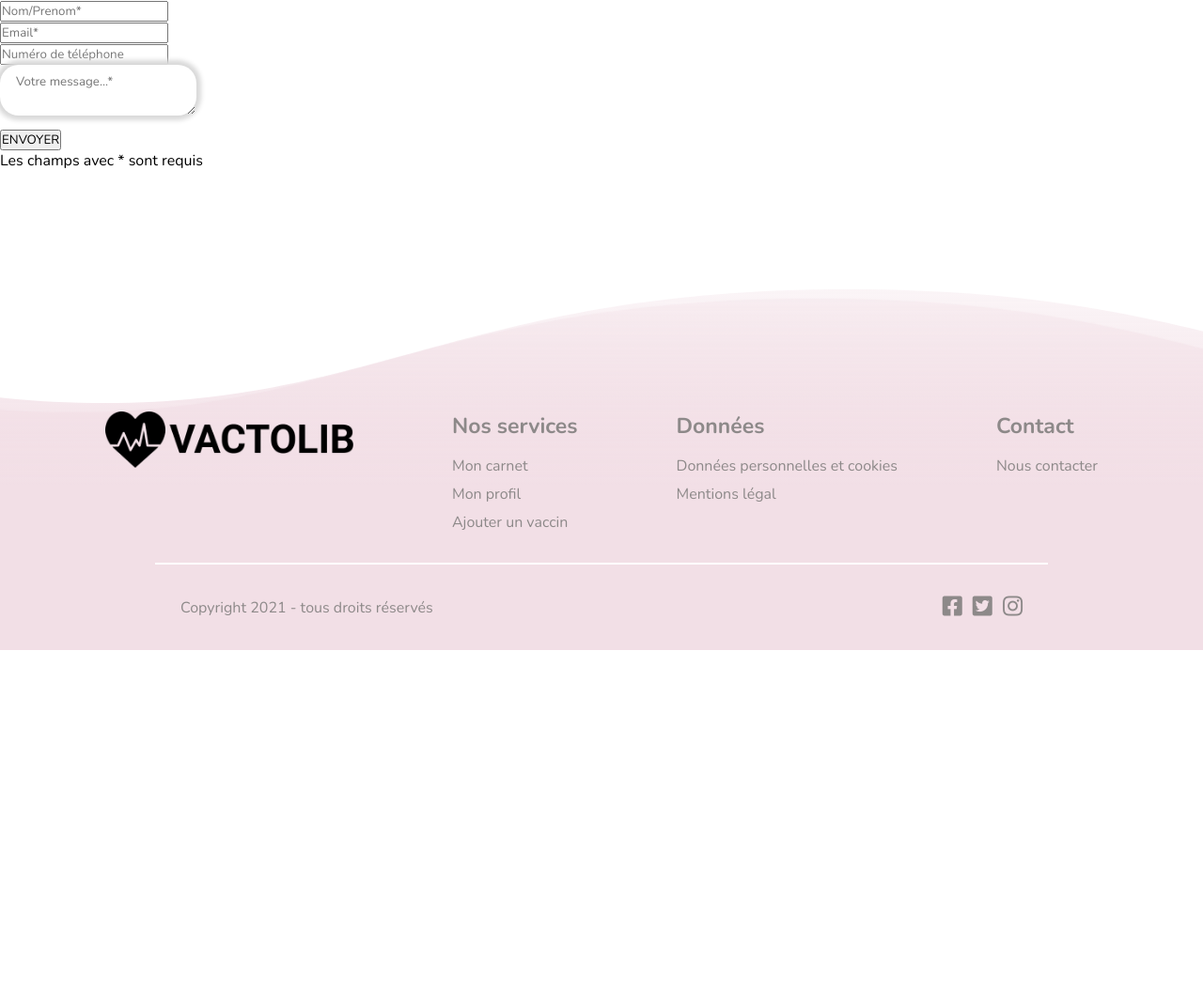
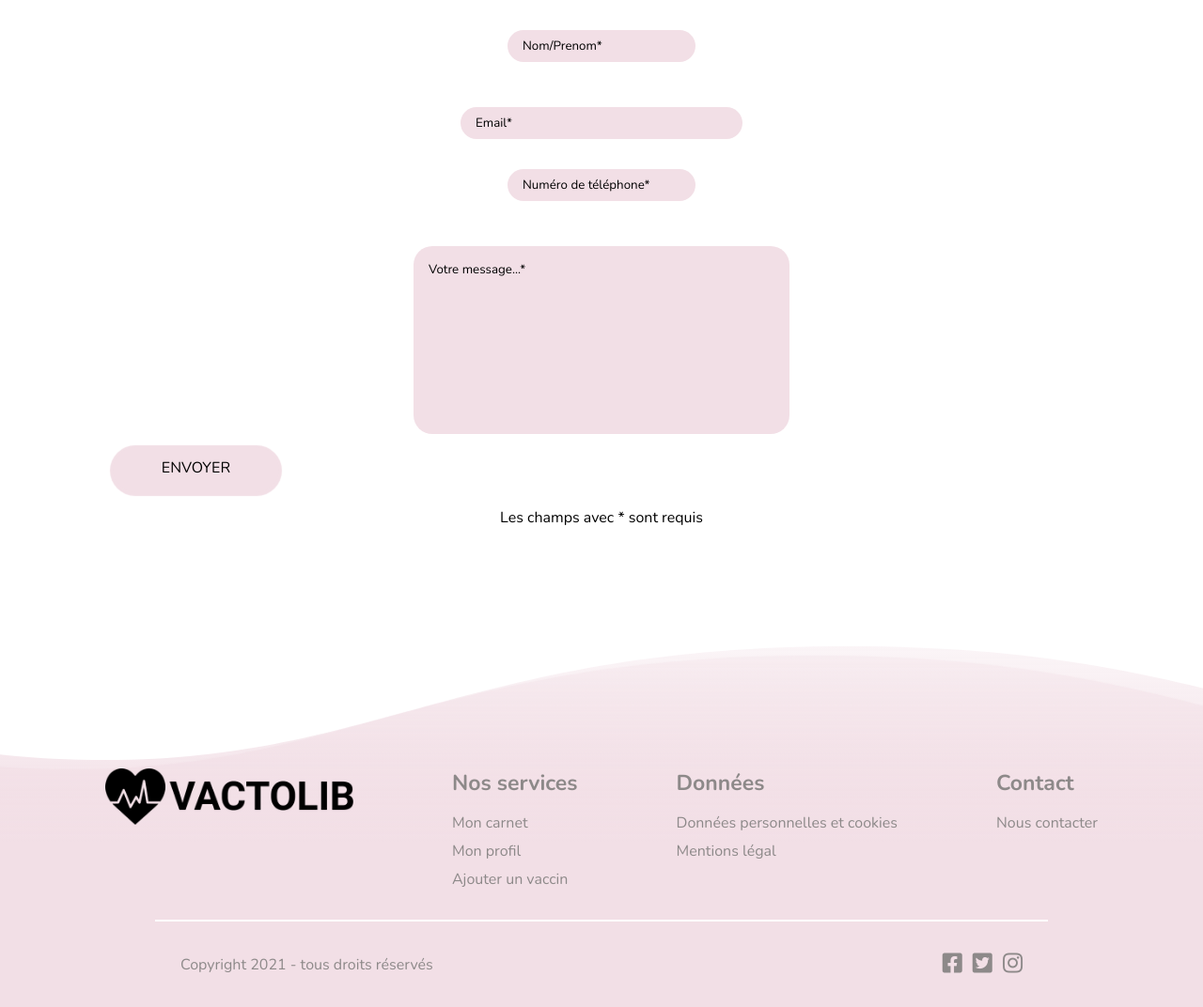
Before and after one commit to kapeupro/vactolib_projet, a PHP site: page /contact.php in a window 1280 px wide. Shown: the part 106-1178 px from the top of the page at 94% size. Before the commit the page ends 798 px from the top, so only its background shows below. Run offline with PHP 8.4, Linux system fonts and the light colour scheme.

Commit message:
contact v1

```diff
--- a/asset/css/style.css
+++ b/asset/css/style.css
@@ -107,7 +107,7 @@ a{
     flex-flow:column nowrap;
     align-items: center;
 }
-#form textarea {resize: none;min-height: 50px; max-height: 150px; max-width: 350px}
+#register_form textarea {resize: none;min-height: 50px; max-height: 150px; max-width: 350px}
 #register_form input,textarea{
     background:white;
     border:solid 1px rgba(0,0,0,0);
@@ -323,7 +323,58 @@ a{
     color: white;
     transition: .5s
 }
-
+/*CONTACT*/
+#form_contact{
+    display: flex;
+    text-align: center;
+}
+#form_contact .wrapform{
+    max-width: 1040px;
+    width: 100%;
+    margin: 0 auto;
+}
+#form_contact .boxinfo_contact{
+    padding-top: 3rem;
+}
+#form_contact .boxinfo_contact input{
+    border-radius: 20px;
+    border-style: none;
+    background-color: var(--rose);
+    padding: 0.5rem;
+    width: 300px;
+}
+#form_contact .boxinfo_contact textarea{
+    border-style: none;
+    background-color: var(--rose);
+    padding: 0.5rem;
+    width: 400px;
+    height: 200px;
+    box-shadow: none;
+    resize: none;
+}
+#form_contact .boxinfo_contact_bis{
+    padding-top: 2rem;
+}
+#form_contact .boxinfo_contact_bis input {
+    border-radius: 20px;
+    border-style: none;
+    background-color: var(--rose);
+    padding: 0.5rem;
+    width: 200px;
+}
+::placeholder{
+    color: black;
+    padding: .5rem;
+}
+input[type=submit]{
+    border: none;
+    background-color: transparent;
+    cursor: pointer;
+    font-size: 1rem;
+}
+#form_contact p{
+    padding-top: 1rem;
+}
 /*WAVE*/
 
 #footer .footer__wave{
--- a/asset/css/style_user.css
+++ b/asset/css/style_user.css
@@ -139,7 +139,7 @@ a{
     flex-direction: row;
 }
 .separator {
-    background: url("../img/separateur_accueil_user.svg") no-repeat;
+    background: url("../img/separateur_accueil_usrer.svg") no-repeat;
     background-size: cover;
     height: 12rem;
     justify-content: center;
--- a/contact.php
+++ b/contact.php
@@ -23,39 +23,33 @@ if(!empty($_POST['submitted']))
 //debug($errors);
 include('inc/header.php');
 ?>
-    <section id="contact_form">
+    <section id="form_contact">
         <form action="" method="post" class="wrapform" novalidate>
-
-            <div class="info_box">
+            <div class="boxinfo_contact_bis">
                 <label for="nom"></label>
                 <input type="text" placeholder="Nom/Prenom*" id="nom" name="nom" value="<?=recupInputValue('nom');?>">
                 <span class="error"><?= viewError($errors,'nom'); ?></span>
             </div>
-
-            <div class="info_box">
+            <div class="boxinfo_contact">
                 <label for="email"></label>
                 <input type="email" placeholder="Email*" id="email" name="email" value="<?= recupInputValue('email'); ?>">
                 <span class="error"><?= viewError($errors,'email'); ?></span>
             </div>
-
-            <div class="info_box">
+            <div class="boxinfo_contact_bis">
                 <label for="phone"></label>
-                <input type="tel" placeholder="Numéro de téléphone" pattern="[0-9]{10}" maxlength="10" id="phone" name="phone" value="<?= recupInputValue('phone'); ?>">
+                <input type="tel" placeholder="Numéro de téléphone*" pattern="[0-9]{10}" maxlength="10" id="phone" name="phone" value="<?= recupInputValue('phone'); ?>">
                 <span class="error"><?= viewError($errors,'phone'); ?></span>
             </div>
-
-            <div class="info_box">
+            <div class="boxinfo_contact">
                 <label for="message"></label>
                 <textarea type="text" placeholder="Votre message...*" id="message" name="message" value=""></textarea>
                 <span class="error"><?= viewError($errors,'email'); ?></span>
             </div>
-
-            <div class="info_box_button">
+            <div class="button_type1">
                 <input type="submit" name="submitted" value="ENVOYER">
             </div>
             <p>Les champs avec * sont requis</p>
         </form>
-        </div>
     </section>
 
 
```
